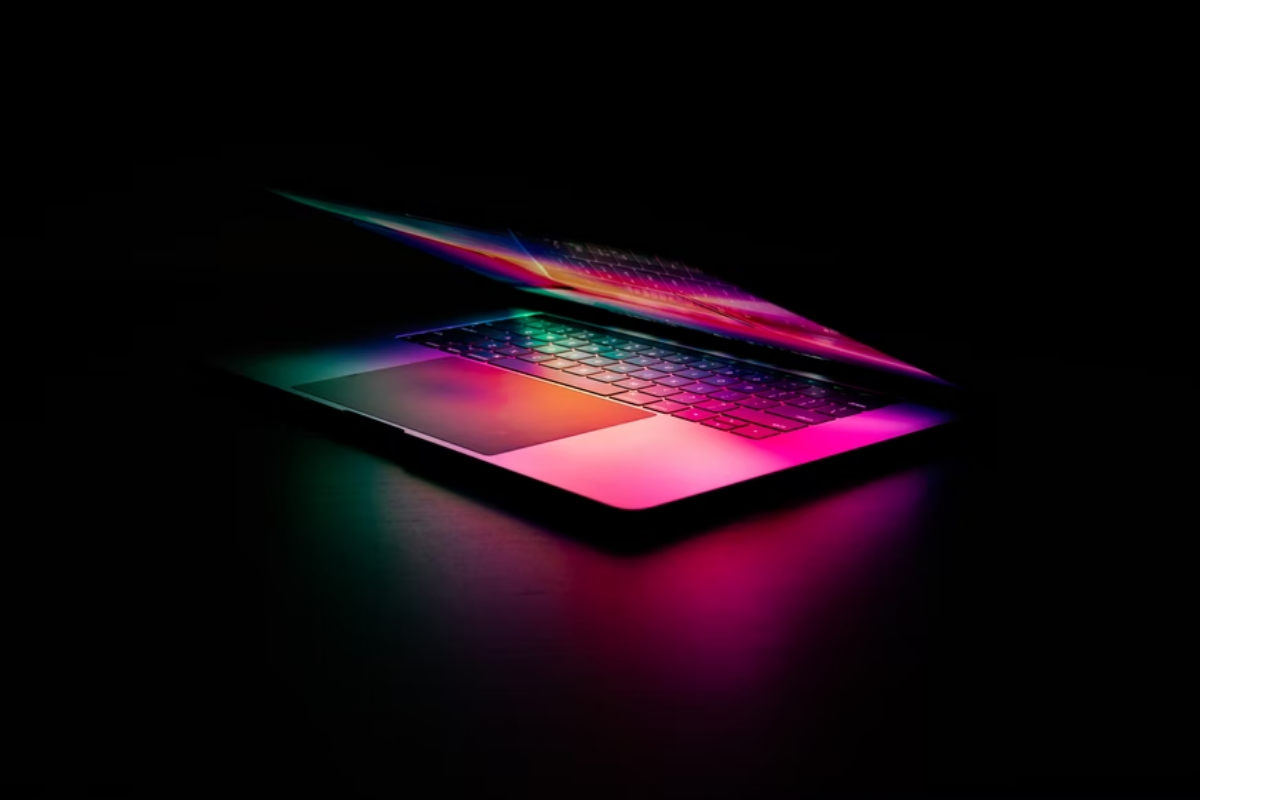
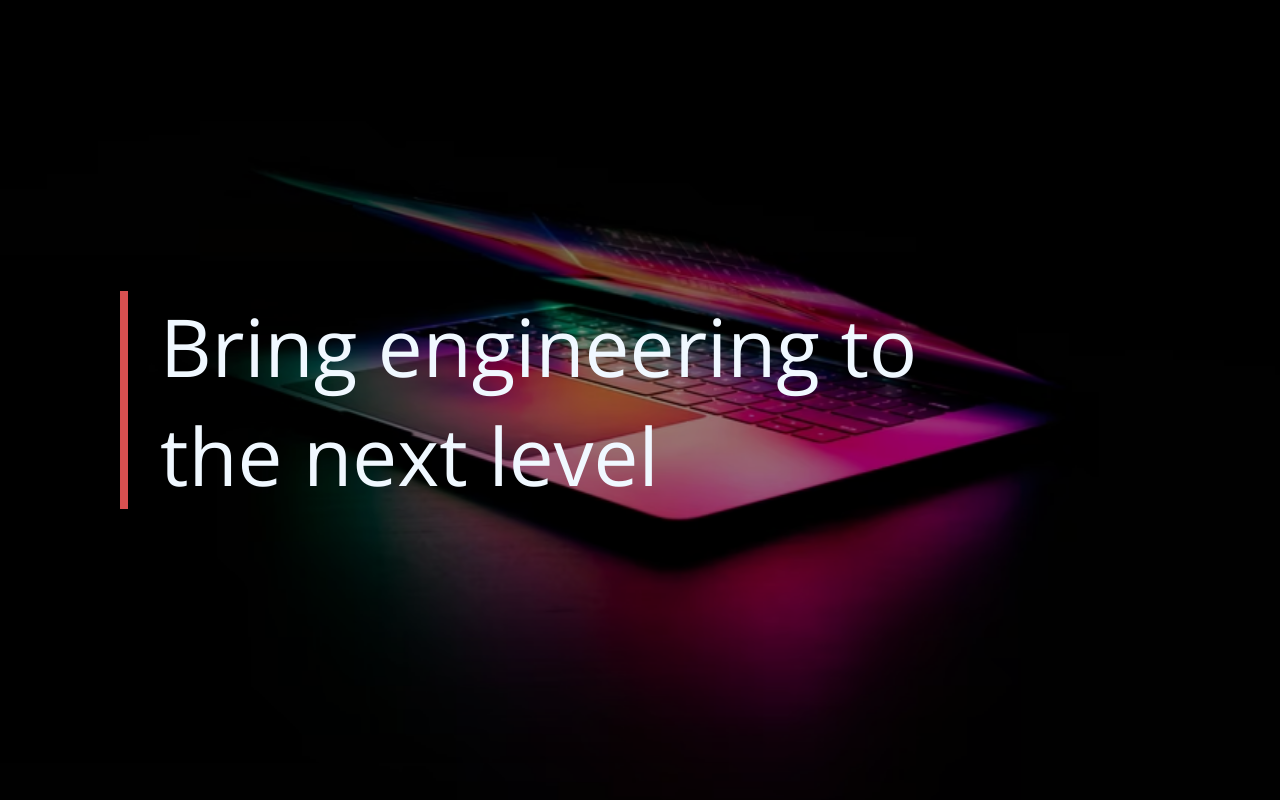
Before and after one commit to simon-baumhauer/simonbaumhauer.ch, an Angular app: page / in a window 1280 px wide. Built offline with nearby package versions, Linux system fonts and the light colour scheme.

Commit message:
text animation

```diff
--- a/src/app/app.component.html
+++ b/src/app/app.component.html
@@ -1,3 +1,8 @@
 <div class="slideshow-container">
-  <img class="img-sildeshow" src="../assets/img/{{ images[currentImage] }}" alt="">
+  <img *ngIf="showImage" class="img-sildeshow" src="../assets/img/{{ images[currentImage] }}" alt="">
 </div>
+<div class="slideshow-container slideshow-overlay">
+  <p *ngIf="showImage" class="fadeIn">
+    {{ headlines[currentImage] }}
+  </p>
+</div>
--- a/src/app/app.component.scss
+++ b/src/app/app.component.scss
@@ -6,11 +6,10 @@
 }
 
 .img-sildeshow {
-width: 100wh;
+width: 100vw;
 height: 100vh;
-object-fit: cover;
 max-width: 100%;
-animation: zoomIn 5s ease;
+animation: zoomIn 8s ease;
 }
 
 @keyframes zoomIn {
@@ -21,3 +20,39 @@ animation: zoomIn 5s ease;
         transform: scale(1.1);
     }
 }
+
+.slideshow-overlay {
+    background-color: rgba(0, 0, 0, 0.4);
+    position: absolute;
+    top: 0;
+    width: 100%;
+    height: 100%;
+    display: flex;
+    align-items: center;
+
+    p {
+        margin-left: 120px;
+        margin-right: 120px;
+        max-width: 800px;
+        padding-left: 32px;
+        color: aliceblue;
+        font-size: 80px;
+        border-left: 8px solid #d85050;
+    }
+
+    .fadeIn {
+        animation: fadeInAnimation 1s ease-in-out;
+    }
+
+    @keyframes fadeInAnimation {
+        from {
+            opacity: 0;
+            transform: translateY(20px);
+        }
+        to {
+            opacity: 1;
+            transform: translateY(0);
+        }
+    }
+
+}
--- a/src/app/app.component.ts
+++ b/src/app/app.component.ts
@@ -7,7 +7,9 @@ import { Component } from '@angular/core';
 })
 export class AppComponent {
  images = ['laptop_1.avif', 'laptop_2.jpg', 'laptop_3.jpg'];
+ headlines = ['Bring engineering to the next level', 'Passion for Code', 'Student in Business Informatics'];
  currentImage = 0;
+ showImage = true;
 
 ngOnInit() {
   this.upadateImage();
@@ -19,6 +21,11 @@ upadateImage() {
 setInterval(() => {
   this.currentImage++;
   this.currentImage = this.currentImage % this.images.length;
+  this.showImage = false;
+
+  setTimeout(() => {
+    this.showImage = true;
+  }, 10);
 }, 8000)
 }
 
--- a/src/index.html
+++ b/src/index.html
@@ -4,6 +4,9 @@
   <meta charset="utf-8">
   <title>Simonbaumhauer</title>
   <base href="/">
+  <link rel="preconnect" href="https://fonts.googleapis.com">
+  <link rel="preconnect" href="https://fonts.gstatic.com" crossorigin>
+  <link href="https://fonts.googleapis.com/css2?family=Open+Sans:ital,wght@0,300;0,400;0,500;0,600;0,700;0,800;1,300;1,400;1,500;1,600;1,700;1,800&display=swap" rel="stylesheet">
   <meta name="viewport" content="width=device-width, initial-scale=1">
   <link rel="icon" type="image/x-icon" href="favicon.ico">
 </head>
--- a/src/styles.scss
+++ b/src/styles.scss
@@ -1,3 +1,4 @@
 body {
     margin: 0;
+    font-family: 'Open Sans', sans-serif;
 }
```
